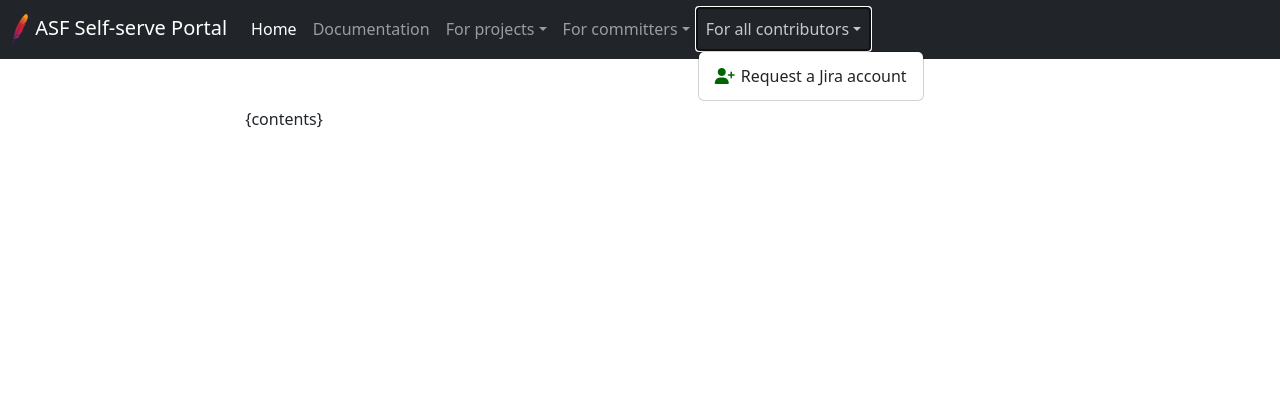
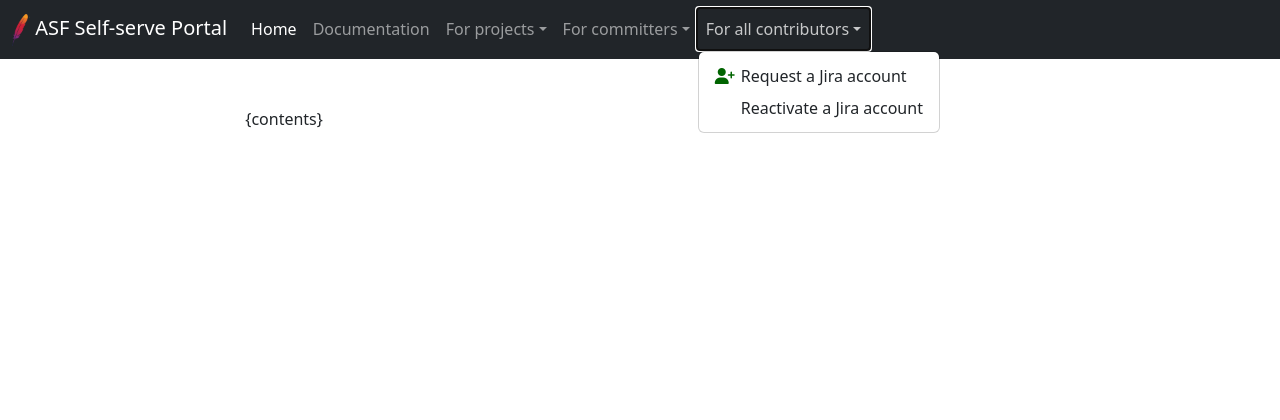
Before and after one commit to apache/infrastructure-selfserve-portal, a Python web app: template htdocs/templates/master.html in a window 1280 px wide, after a click on "For all contributors". Shown: the top 420 px of the page. Run offline with Jinja, Linux system fonts and the light colour scheme; the template is opened without the code that fills it, so the values that code supplies are empty.

Commit message:
add jira reactivation link to menu

```diff
--- a/htdocs/templates/master.html
+++ b/htdocs/templates/master.html
@@ -52,6 +52,7 @@
                     <a class="nav-link dropdown-toggle" href="#" data-bs-toggle="dropdown" aria-expanded="false">For all contributors</a>
                     <ul class="dropdown-menu">
                         <li><a class="dropdown-item" href="/jira-account.html"><i class="fa-solid fa-user-plus" style="color: darkgreen; display: inline-block; width: 26px;"></i>Request a Jira account</a></li>
+  <li><a class="dropdown-item" href="/jira-account-reactivate.html"><i class="fa-solid fa-wave-pulse" style="color: darkgreen; display: inline-block; width: 26px;"></i>Reactivate a Jira account</a></li>
                     </ul>
                 </li>
             </ul>
```
